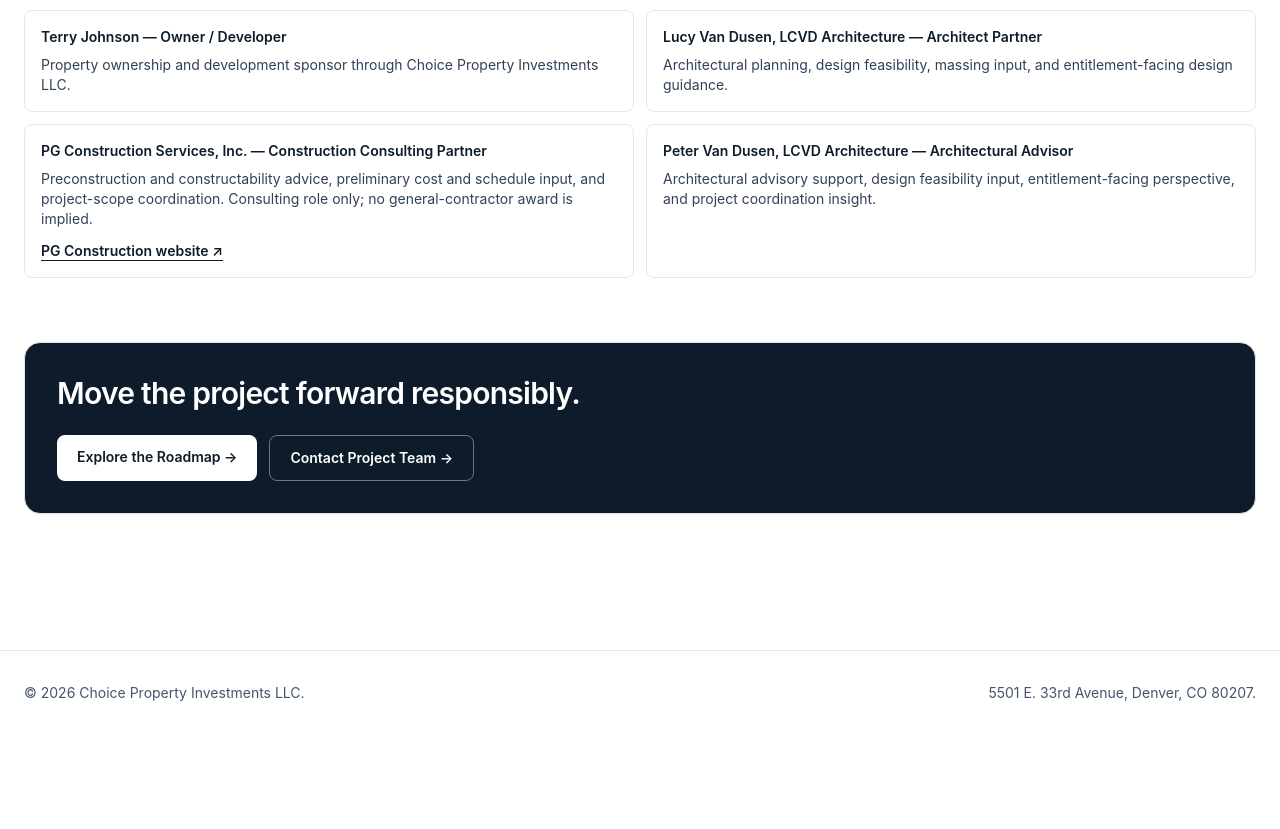
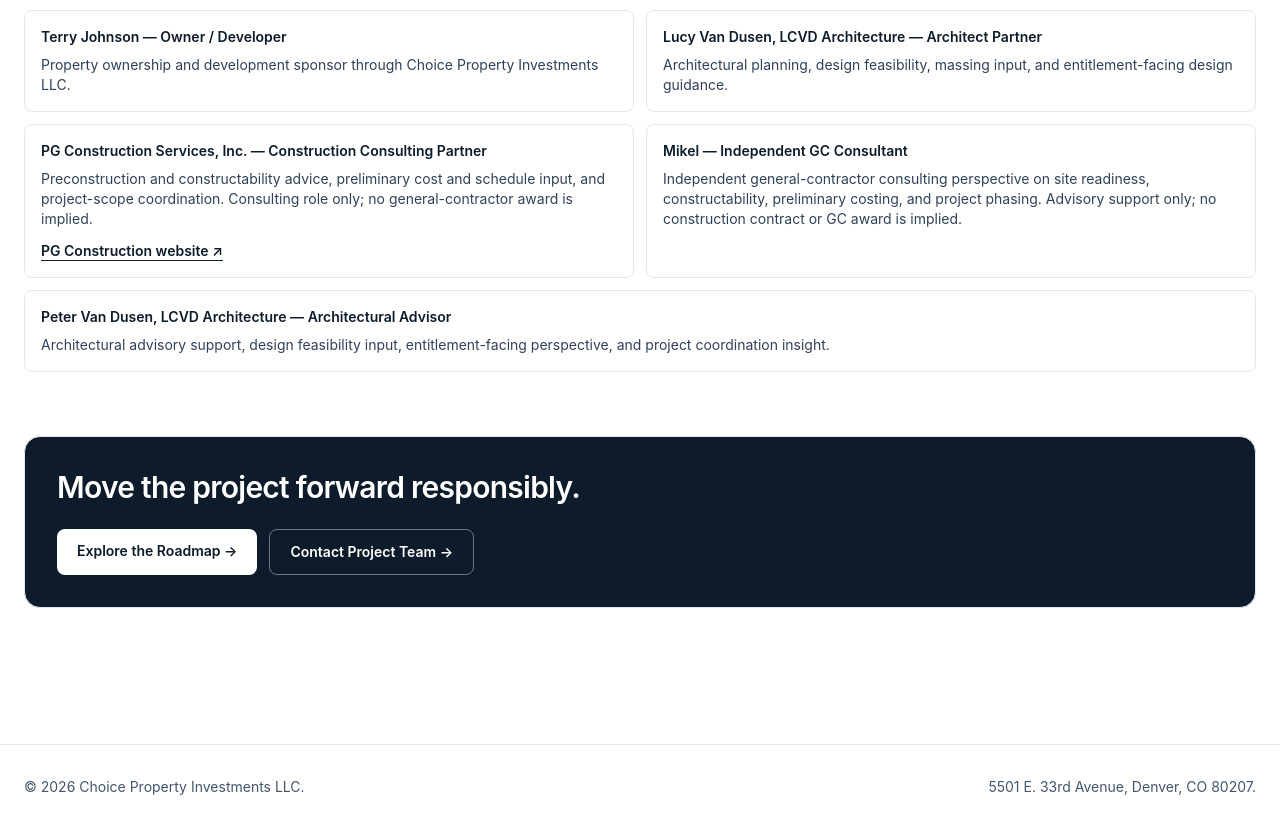
Before and after one commit to martinez-frank/5501-forward-site, a Next.js app: page / in a window 1280 px wide. Shown: the part 2020-2849 px from the top of the page. Before the commit the page ends 2755 px from the top, so only its background shows below. Built offline with nearby package versions, Linux system fonts and the light colour scheme.

Commit message:
Add Mikel as independent GC consultant to app/page.tsx

```diff
--- a/app/page.tsx
+++ b/app/page.tsx
@@ -48,6 +48,10 @@
   {
     nameRole: 'PG Construction Services, Inc. — Construction Consulting Partner',
     description: 'Preconstruction and constructability advice, preliminary cost and schedule input, and project-scope coordination. Consulting role only; no general-contractor award is implied.',
+  },
+  {
+    nameRole: 'Mikel — Independent GC Consultant',
+    description: 'Independent general-contractor consulting perspective on site readiness, constructability, preliminary costing, and project phasing. Advisory support only; no construction contract or GC award is implied.',
   },
   {
     nameRole: 'Peter Van Dusen, LCVD Architecture — Architectural Advisor',
@@ -176,7 +180,7 @@
         </p>
         <ul className="grid gap-3 sm:grid-cols-2">
           {consultantGroup.map((member) => (
-            <li key={member.nameRole} className="rounded-lg border border-slate-200 bg-white p-4 text-sm text-slate-800">
+            <li key={member.nameRole} className={`rounded-lg border border-slate-200 bg-white p-4 text-sm text-slate-800 ${member.nameRole.startsWith('Peter Van Dusen') ? 'sm:col-span-2' : ''}`}>
               <p className="font-semibold text-[#0d1b2a]">{member.nameRole}</p>
               <p className="mt-2 text-slate-700">{member.description}</p>
               {member.nameRole.startsWith('PG Construction') && (
```
